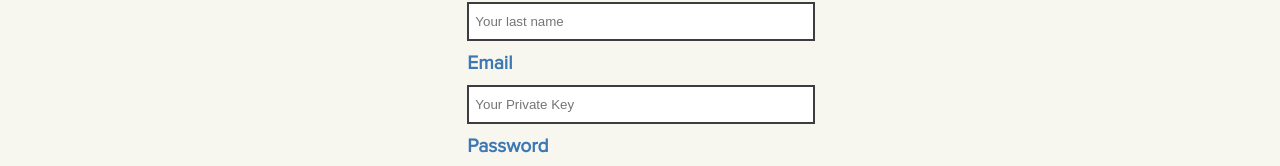
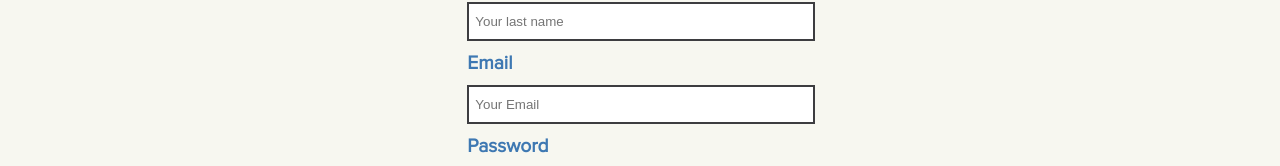
Before and after one commit to Practice-Delphi/PizzaProject, a React (Create React App) app: page /sign-up-cust in a window 1280 px wide. Shown: the part 317-483 px from the top of the page. Built offline with nearby package versions, Linux system fonts and the light colour scheme.

Commit message:
Email sign up form fix

```diff
--- a/src/components/Sign_up/Sign_up_form.js
+++ b/src/components/Sign_up/Sign_up_form.js
@@ -106,8 +106,8 @@ class SignUpForm extends Component {
                         <TextError error={errors.email}/>
                         <input
                             className="signInInput"
-                            type="text" placeholder="Your Private Key"
-                            onChange={(e) => { this.setState({ privateKey: e.target.value }) }}
+                            type="text" placeholder="Your Email"
+                            onChange={(e) => { this.setState({ email: e.target.value }) }}
                             required />
                         <label className="signupFieldLabel">Password</label>
                         <TextError error={errors.password}/>
```
